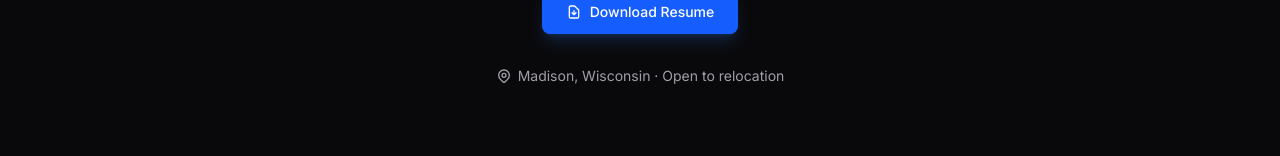
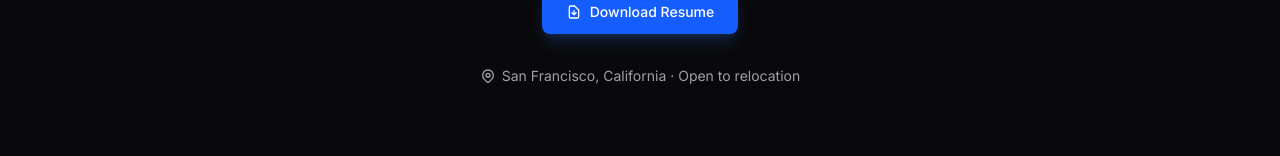
Before and after one commit to thilak007/portfolio, a Next.js app: page / in a window 1280 px wide. Shown: the part 5292-5448 px from the top of the page. Built offline with nearby package versions, Linux system fonts and the light colour scheme.

Commit message:
Update location

```diff
--- a/src/components/Contact.tsx
+++ b/src/components/Contact.tsx
@@ -137,7 +137,7 @@ export function Contact() {
               <path strokeLinecap="round" strokeLinejoin="round" strokeWidth={2} d="M17.657 16.657L13.414 20.9a1.998 1.998 0 01-2.827 0l-4.244-4.243a8 8 0 1111.314 0z" />
               <path strokeLinecap="round" strokeLinejoin="round" strokeWidth={2} d="M15 11a3 3 0 11-6 0 3 3 0 016 0z" />
             </svg>
-            Madison, Wisconsin · Open to relocation
+            San Francisco, California · Open to relocation
           </div>
         </motion.div>
       </div>
```
